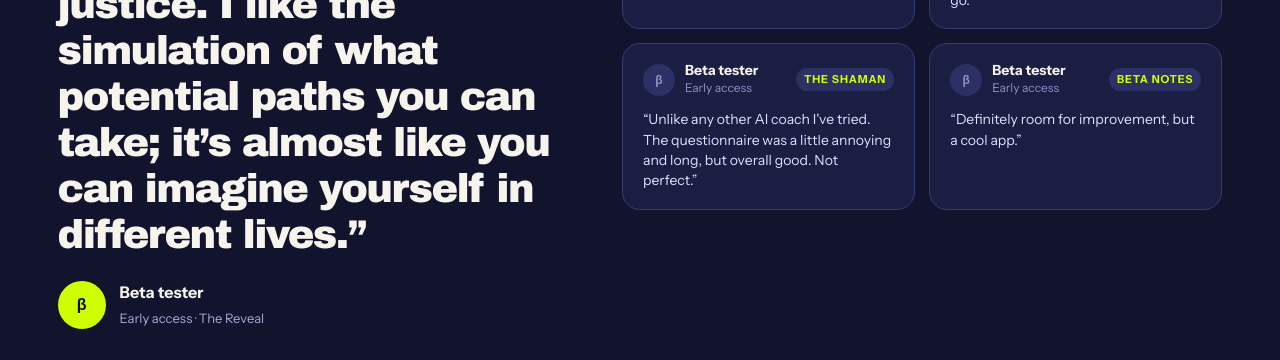
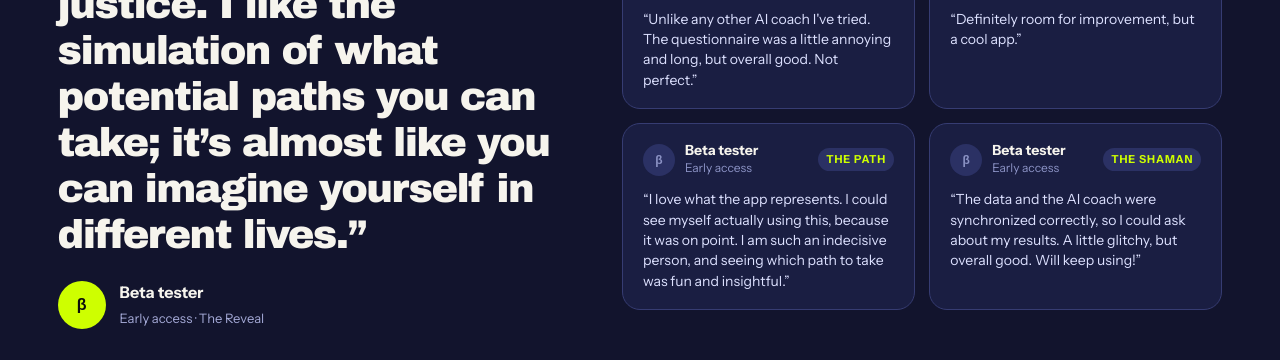
Before and after one commit to omgbye/getshrooms-app, a plain HTML site: page index.html in a window 1280 px wide. Shown: the part 2793-3153 px from the top of the page. Drawn offline with Linux system fonts and the light colour scheme; animation ran at ten frames a second.

Commit message:
Perspectives: add two more real beta-tester reviews (indecisive/The Path, AI coach sync/The Shaman)

```diff
--- a/index.html
+++ b/index.html
@@ -163,6 +163,26 @@
 </div>
 <p>“Definitely room for improvement, but a cool app.”</p>
 </article>
+<article class="sp16-card">
+<div class="sp16-card-header">
+<div class="sp16-user">
+<span class="sp16-pic">β</span>
+<div><strong>Beta tester</strong><span>Early access</span></div>
+</div>
+<span class="sp16-pill">The Path</span>
+</div>
+<p>“I love what the app represents. I could see myself actually using this, because it was on point. I am such an indecisive person, and seeing which path to take was fun and insightful.”</p>
+</article>
+<article class="sp16-card">
+<div class="sp16-card-header">
+<div class="sp16-user">
+<span class="sp16-pic">β</span>
+<div><strong>Beta tester</strong><span>Early access</span></div>
+</div>
+<span class="sp16-pill">The Shaman</span>
+</div>
+<p>“The data and the AI coach were synchronized correctly, so I could ask about my results. A little glitchy, but overall good. Will keep using!”</p>
+</article>
 </div>
 </div>
 </section>
```
